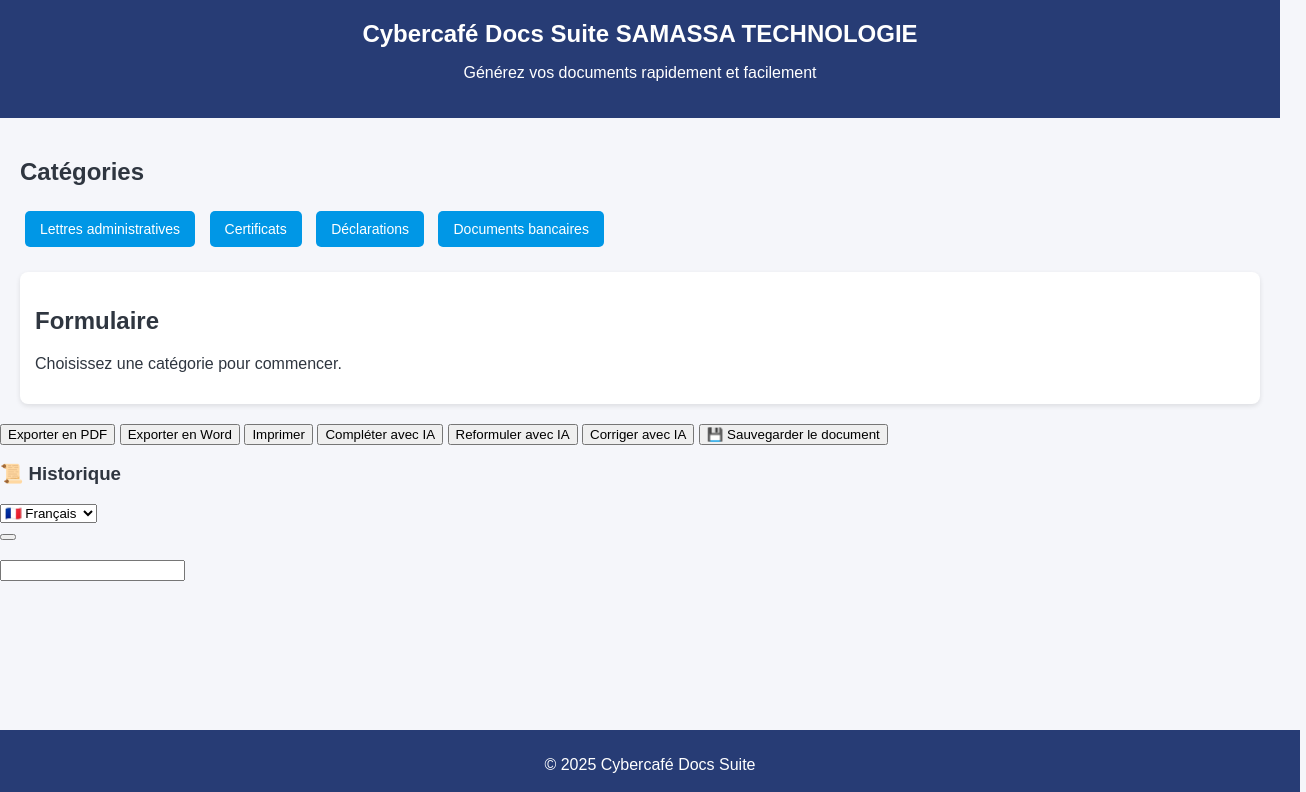
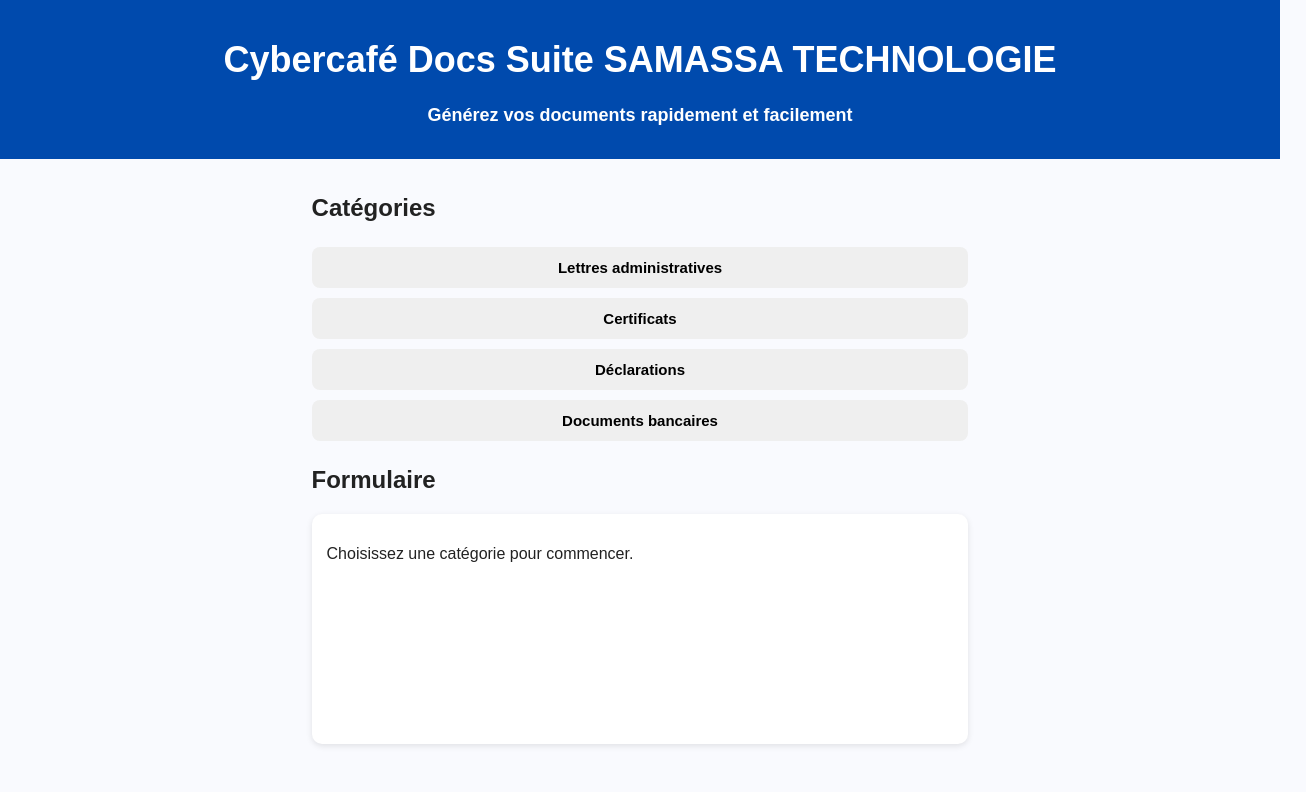
Before and after one commit to SamassaTechnologie/apprenez-les-bases-du-langage-python, a plain HTML site: page index.html in a window 1280 px wide. Shown: the top 792 px of the page, 1306 px wide, since content can reach past the window. Drawn offline with nearby package versions, Linux system fonts and the light colour scheme.

Commit message:
Update style.css

```diff
--- a/style.css
+++ b/style.css
@@ -1,60 +1,127 @@
-
+/* 🌐 Style global */
 body {
     font-family: Arial, sans-serif;
     margin: 0;
     padding: 0;
-    background-color: #f5f6fa;
-    color: #2f3640;
+    background: #f9fafe;
+    color: #222;
+    display: flex;
+    flex-direction: column;
+    min-height: 100vh;
 }
 
+/* 🌐 En-tête */
 header {
-    background-color: #273c75;
+    background: #004aad;
     color: white;
-    padding: 20px;
+    padding: 15px;
     text-align: center;
+    font-size: 18px;
+    font-weight: bold;
+    position: sticky;
+    top: 0;
+    z-index: 1000;
 }
 
-h1 {
-    margin: 0;
-    font-size: 24px;
-}
-
-main {
-    padding: 20px;
-}
-
-.categories {
-    margin-bottom: 20px;
-}
-
-.category-list button {
-    background-color: #0097e6;
-    color: white;
+/* 🌐 Sélecteur de langue */
+header select {
+    margin-top: 10px;
+    padding: 6px;
+    border-radius: 5px;
     border: none;
-    padding: 10px 15px;
-    margin: 5px;
-    border-radius: 5px;
-    cursor: pointer;
     font-size: 14px;
 }
 
-.category-list button:hover {
-    background-color: #00a8ff;
+/* 📂 Contenu principal */
+main {
+    flex: 1;
+    padding: 15px;
+    max-width: 1000px;
+    margin: auto;
 }
 
-#form-section {
+/* 📌 Boutons */
+button {
+    display: inline-block;
+    margin: 5px 0;
+    padding: 12px 20px;
+    font-size: 15px;
+    font-weight: bold;
+    border: none;
+    border-radius: 8px;
+    cursor: pointer;
+    transition: 0.2s;
+    width: 100%;
+}
+
+button:hover {
+    opacity: 0.85;
+}
+
+button.primary {
+    background: #004aad;
+    color: white;
+}
+
+button.secondary {
+    background: #f0f0f0;
+    color: #222;
+}
+
+/* 📑 Zone des formulaires */
+#form-container {
     background: white;
     padding: 15px;
-    border-radius: 8px;
-    box-shadow: 0 2px 5px rgba(0,0,0,0.1);
+    border-radius: 10px;
+    box-shadow: 0px 2px 6px rgba(0,0,0,0.1);
+    margin-bottom: 20px;
+    min-height: 200px;
 }
 
-footer {
-    background-color: #273c75;
-    color: white;
-    text-align: center;
+/* 📜 Historique */
+#history-list {
+    margin-top: 15px;
+}
+
+#history-list div {
+    background: #fff;
+    margin: 8px 0;
     padding: 10px;
-    position: fixed;
+    border-radius: 8px;
+    box-shadow: 0px 1px 4px rgba(0,0,0,0.1);
+    display: flex;
+    justify-content: space-between;
+    align-items: center;
+}
+
+#history-list button {
+    width: auto;
+    margin-left: 5px;
+}
+
+/* 🔍 Barre de recherche */
+input[type="text"] {
     width: 100%;
-    bottom: 0;
+    padding: 12px;
+    border-radius: 8px;
+    border: 1px solid #ccc;
+    margin-bottom: 15px;
+    font-size: 14px;
 }
+
+/* 📱 Responsive pour iPhone */
+@media screen and (max-width: 600px) {
+    header {
+        font-size: 16px;
+        padding: 12px;
+    }
+
+    button {
+        font-size: 14px;
+        padding: 10px 15px;
+    }
+
+    #form-container {
+        padding: 10px;
+    }
+}
```
